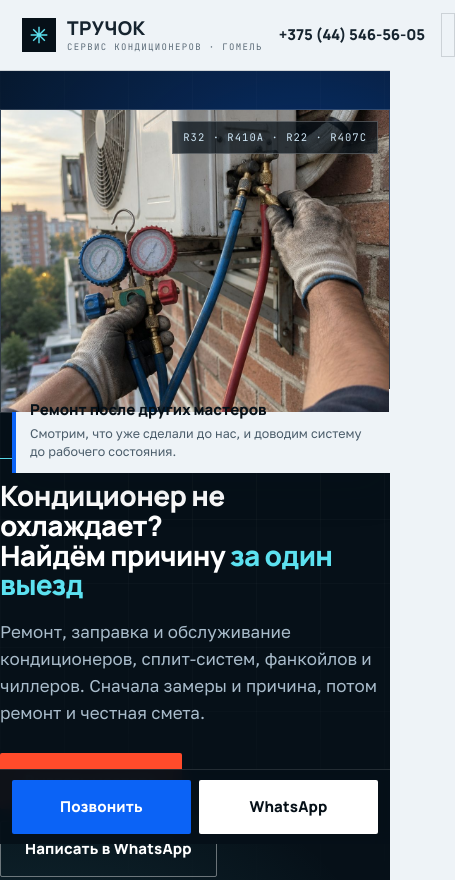
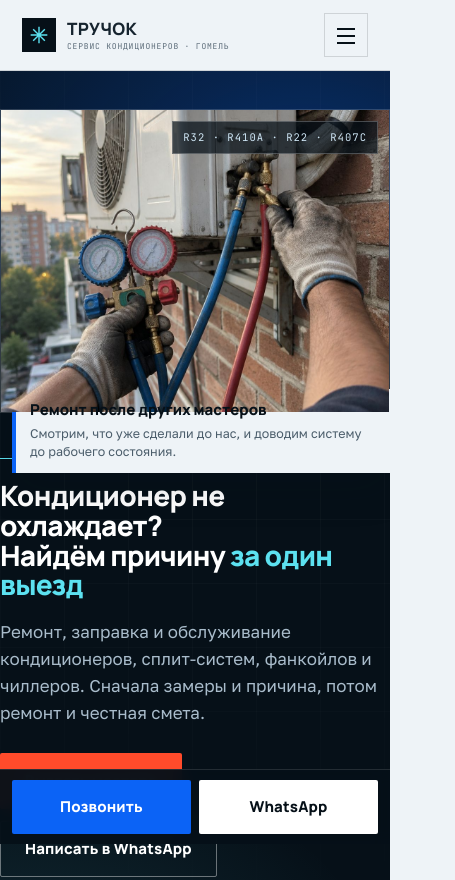
Before and after one commit to 99sitefast-ai/truchok-kondicionery-gomel, a plain HTML site: page index.html in a window 390 px wide. Shown: the top 880 px of the page, 455 px wide, since content can reach past the window. Drawn offline with Linux system fonts and the light colour scheme.

Commit message:
Mobile header fit

```diff
--- a/404.html
+++ b/404.html
@@ -18,7 +18,7 @@
 <link rel="preconnect" href="https://fonts.googleapis.com">
 <link rel="preconnect" href="https://fonts.gstatic.com" crossorigin>
 <link href="https://fonts.googleapis.com/css2?family=Manrope:wght@400;600;700;800&family=Golos+Text:wght@400;500;600&family=JetBrains+Mono:wght@400;500&display=swap" rel="stylesheet">
-<link rel="stylesheet" href="assets/css/style.css?v=2">
+<link rel="stylesheet" href="assets/css/style.css?v=1">
 </head>
 <body>
 <a class="skip" href="#main">К содержанию</a>
--- a/assets/css/style.css
+++ b/assets/css/style.css
@@ -521,8 +521,13 @@ button{font:inherit}
   .ftr-in{grid-template-columns:1fr 1fr;gap:26px}
   .shead{flex-direction:column;align-items:flex-start;gap:12px}
 }
+@media (max-width:700px){
+  .hdr-tel{display:none}
+}
 @media (max-width:620px){
   body{font-size:16px}
+  .logo-txt{font-size:17px}
+  .logo-txt small{font-size:8px;letter-spacing:.1em}
   .sec{padding:44px 0}
   .sym,.why,.steps,.cards2,.cards3{grid-template-columns:1fr}
   .hero-trust{grid-template-columns:repeat(2,1fr);gap:14px 18px}
--- a/index.html
+++ b/index.html
@@ -18,7 +18,7 @@
 <link rel="preconnect" href="https://fonts.googleapis.com">
 <link rel="preconnect" href="https://fonts.gstatic.com" crossorigin>
 <link href="https://fonts.googleapis.com/css2?family=Manrope:wght@400;600;700;800&family=Golos+Text:wght@400;500;600&family=JetBrains+Mono:wght@400;500&display=swap" rel="stylesheet">
-<link rel="stylesheet" href="assets/css/style.css?v=2">
+<link rel="stylesheet" href="assets/css/style.css?v=1">
 <script type="application/ld+json">{"@context": "https://schema.org", "@type": "HVACBusiness", "name": "ИП Тручок А.С. — ремонт кондиционеров", "description": "Ремонт, заправка и обслуживание кондиционеров, сплит-систем, фанкойлов, чиллеров и VRF/VRV в Гомеле и Гомельской области.", "telephone": "+375445465605", "url": "https://99sitefast-ai.github.io/truchok-kondicionery-gomel/", "image": "https://99sitefast-ai.github.io/truchok-kondicionery-gomel/assets/img/hero-gauge.jpg", "address": {"@type": "PostalAddress", "addressLocality": "Гомель", "addressRegion": "Гомельская область", "addressCountry": "BY"}, "areaServed": ["Гомель", "Гомельская область"], "knowsAbout": ["ремонт кондиционеров", "заправка фреоном", "обслуживание сплит-систем", "чиллеры", "VRF/VRV", "фанкойлы"], "founder": {"@type": "Person", "name": "Тручок А.С."}}</script>
 </head>
 <body>
```
Also changed, not shown: komercheskie.html (+1 -1 lines), kontakty.html (+1 -1 lines), o-servise.html (+1 -1 lines), obsluzhivanie.html (+1 -1 lines), remont.html (+1 -1 lines), zapravka.html (+1 -1 lines).
